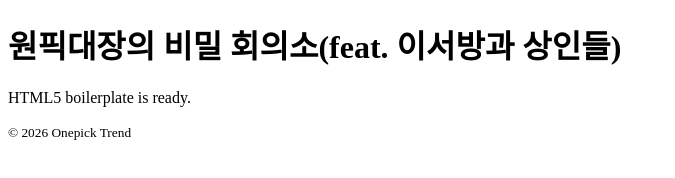
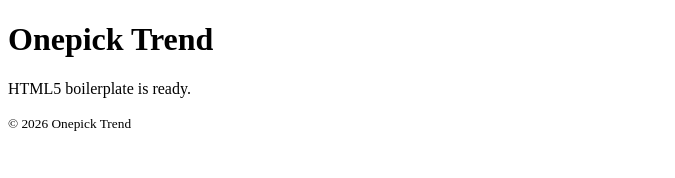
Before and after one commit to Dotori-Store/trend-pick, a plain HTML site: page index.html in a window 1280 px wide. Shown: the whole page, without its empty margins (0-675 px from the left). Drawn offline with Linux system fonts and the light colour scheme.

```diff
--- a/index.html
+++ b/index.html
@@ -9,7 +9,7 @@
   </head>
   <body>
     <header>
-      <h1>원픽대장의 비밀 회의소(feat. 이서방과 상인들)</h1>
+      <h1>Onepick Trend</h1>
     </header>
 
     <main>
```
Also changed, not shown: vercel.json (added), 1 other file.
